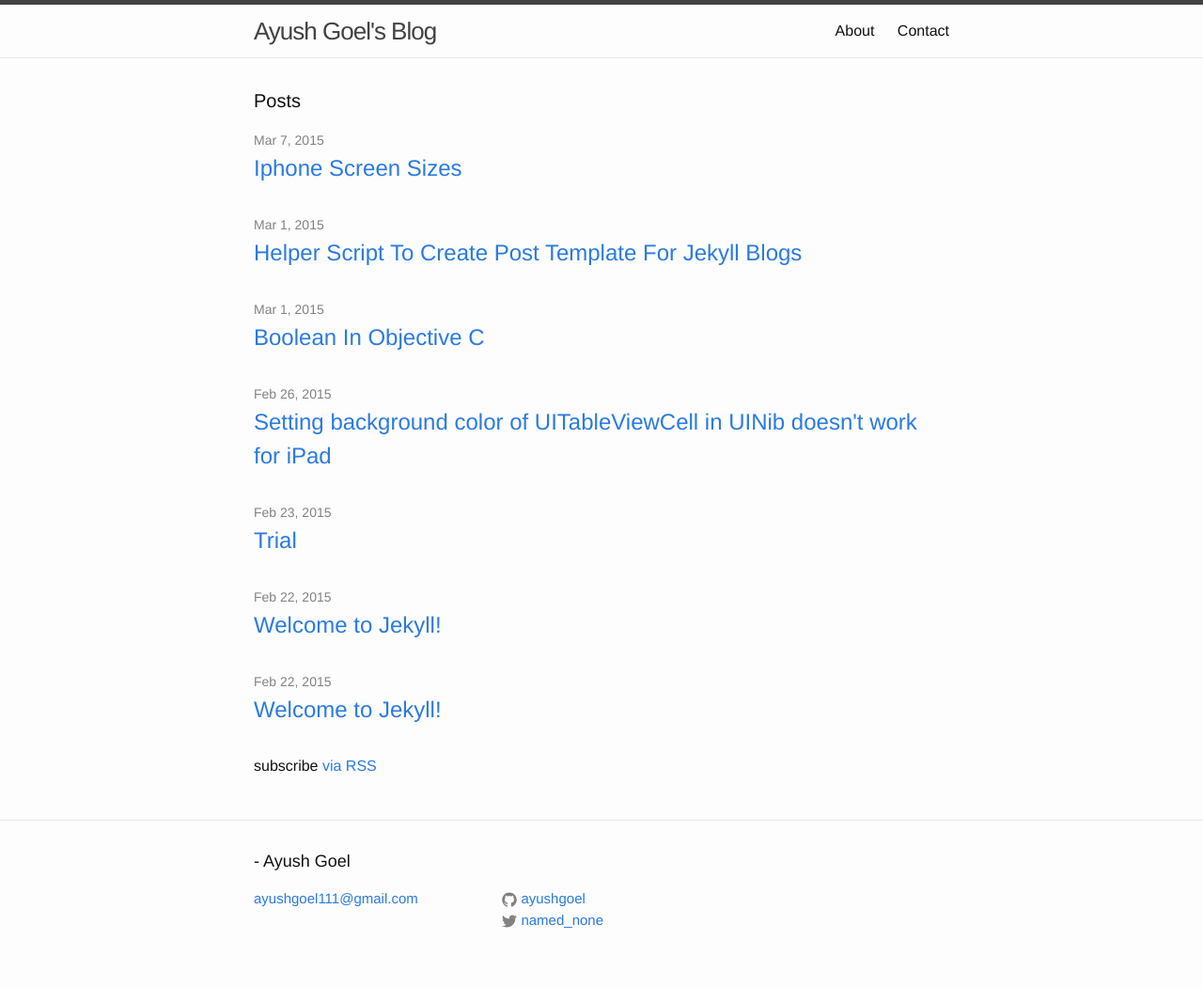
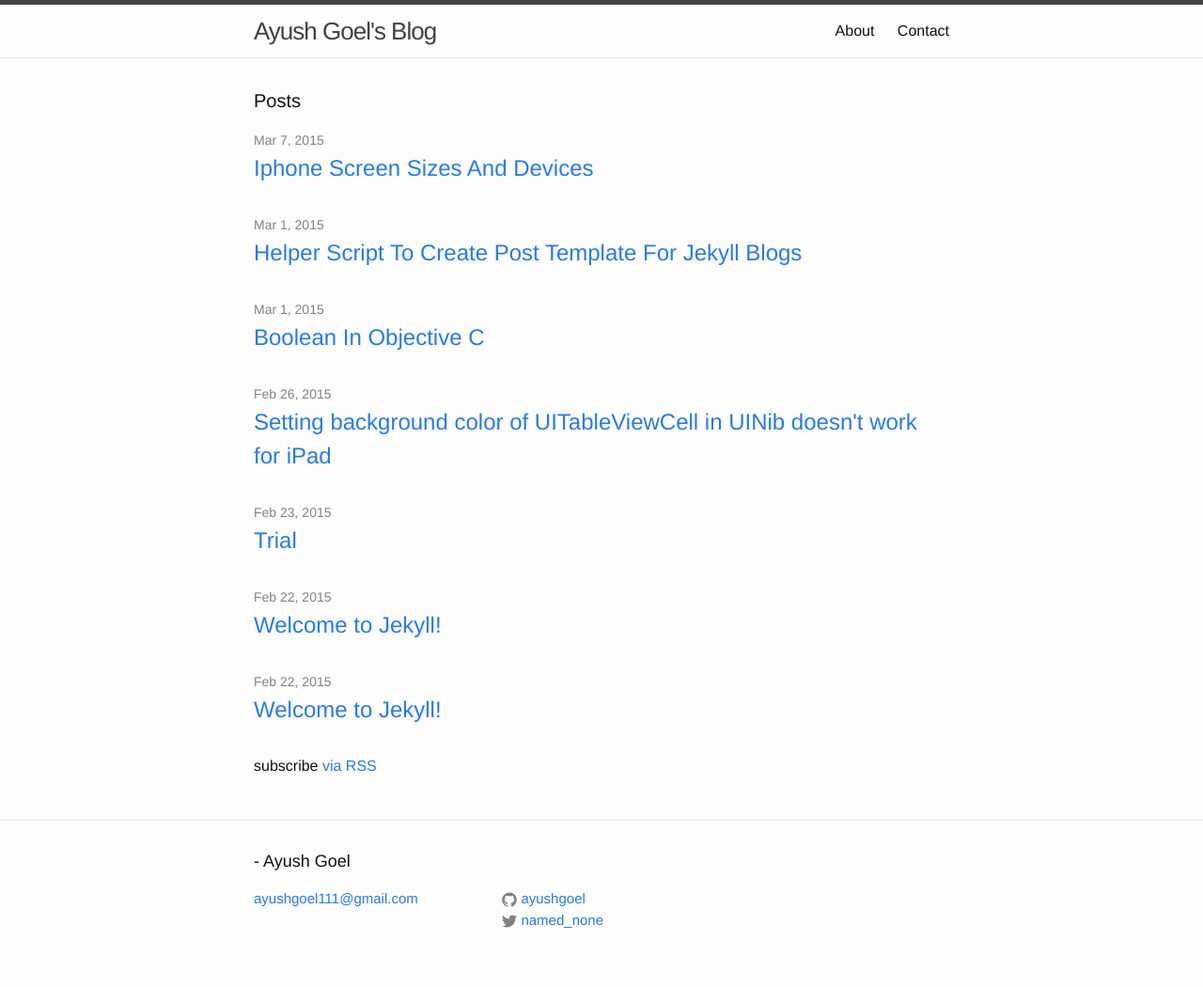
Before and after one commit to ayushgoel/ayushgoel.github.io, a Jekyll site: the page built from index.html, in a window 1280 px wide. Shown: the whole page at 94% size. Built offline with Jekyll 4.4.1, drawn with Linux system fonts in a browser that asks for light colours; the list of posts is cut into pages by our own code; some of the changed lines change nothing that is shown.

Commit message:
Include topic in title itself

```diff
--- a/_posts/2015-03-07-iphone-screen-sizes.md
+++ b/_posts/2015-03-07-iphone-screen-sizes-and-devices.md
@@ -3,9 +3,6 @@
 tags: iphone
 
 ---
-
-iPhone screen sizes and their devices
--
 
 * 3.5 inch
     * 4S
```
